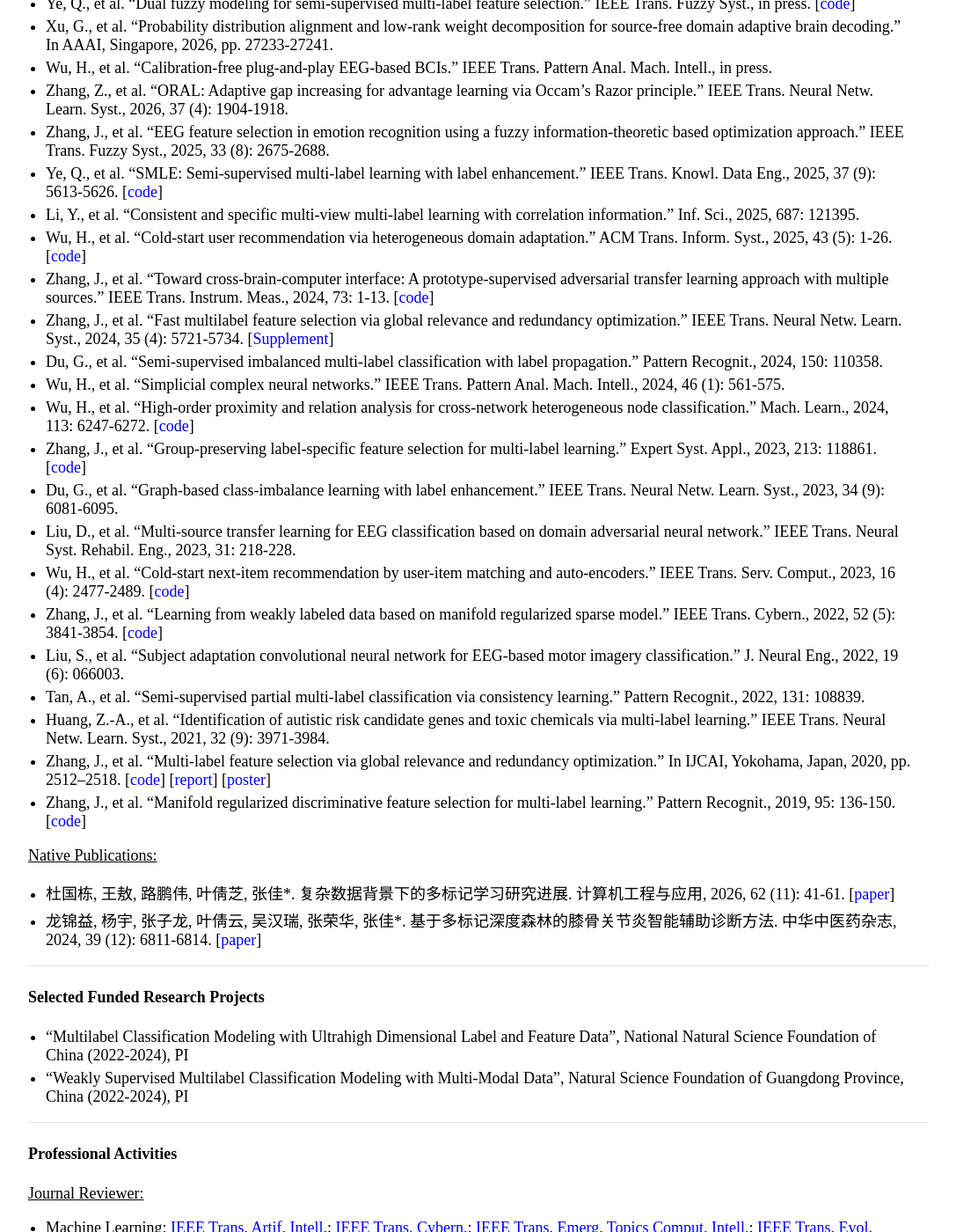
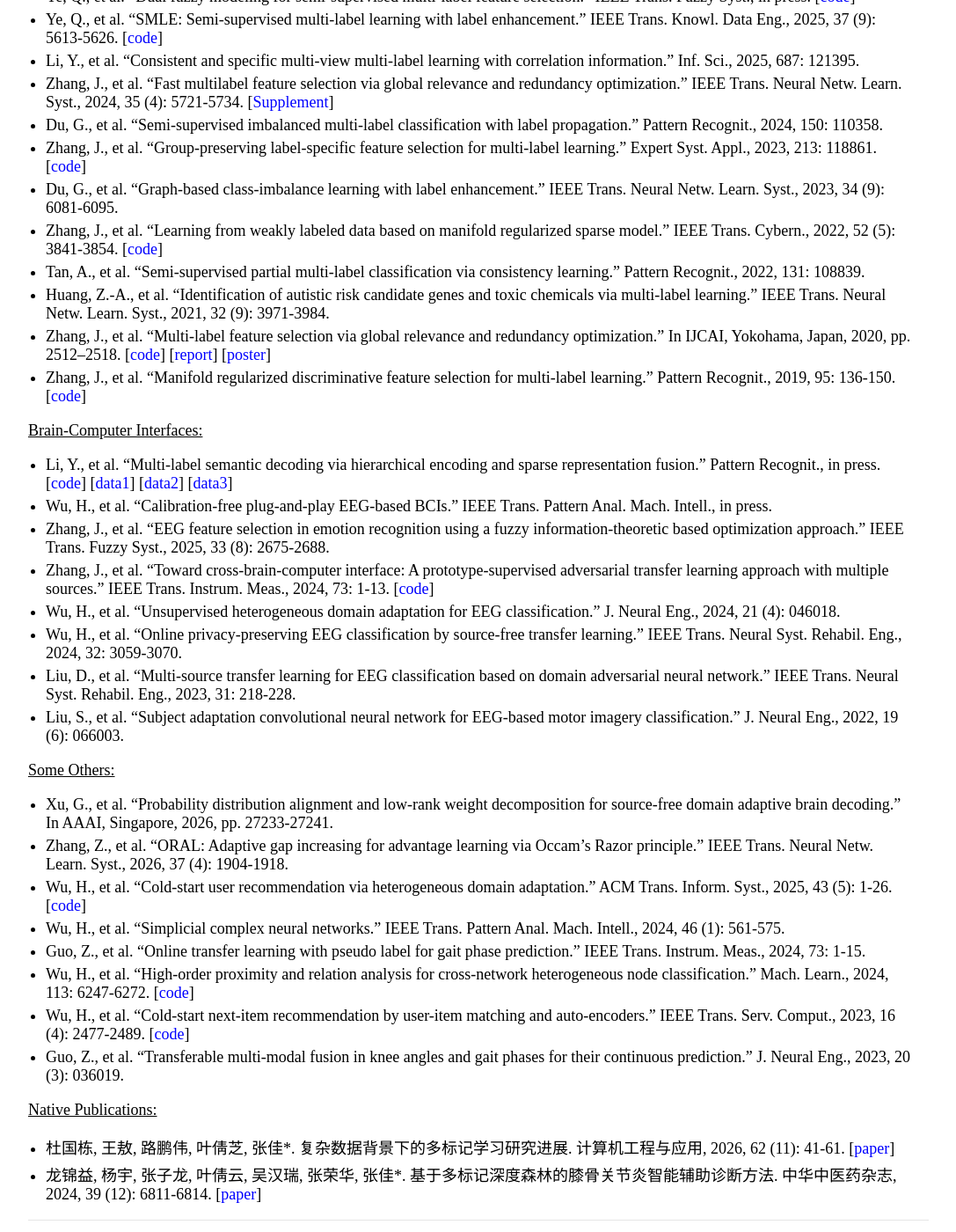
Before and after one commit to jiazhang-ml/jiazhang-ml.github.io, a Jekyll site: the page built from index.md, in a window 1280 px wide and 1400 px high, scrolled down 522 px. Shown: the whole window at 88% size, without its empty margins (96-1183 px from the left). Built offline with Jekyll 4.4.1, drawn with Linux system fonts in a browser that asks for light colours; some of the changed text lies outside the part shown.

Commit message:
Update index.md

```diff
--- a/index.md
+++ b/index.md
@@ -15,31 +15,41 @@ Email: [jiazhang@jnu.edu.cn](mailto:jiazhang@jnu.edu.cn)
 
 #### Publications and Citations: [at DBLP (2016 - date)](https://dblp.org/pid/80/2266-19.html) and [by Google Scholar](https://scholar.google.com.hk/citations?user=yBaTk-gAAAAJ&hl=en)
 
-* Li, Y., et al. "Multi-label semantic decoding via hierarchical encoding and sparse representation fusion." Pattern Recognit., in press. [[code](https://github.com/cseroun06/HERF)] [[data1](https://naturalscenesdataset.org/)] [[data2](https://crcns.org/data-sets/vc/vim-2)] [[data3](https://bold5000-dataset.github.io/website/download.html)]
+<u>Multi-Label Learning:</u>
 * Du, G., et al. "Missing multi-label learning with TSK fuzzy system and adaptive graph." IEEE Trans. Fuzzy Syst., in press. [[code](https://github.com/wangao-ysu/M2FSAG)]
 * Ye, Q., et al. "Dual fuzzy modeling for semi-supervised multi-label feature selection." IEEE Trans. Fuzzy Syst., in press. [[code](https://github.com/JNU-IHCILab/DuetFS)]
-* Xu, G., et al. "Probability distribution alignment and low-rank weight decomposition for source-free domain adaptive brain decoding." In AAAI, Singapore, 2026, pp. 27233-27241.
-* Wu, H., et al. "Calibration-free plug-and-play EEG-based BCIs." IEEE Trans. Pattern Anal. Mach. Intell., in press.
-* Zhang, Z., et al. "ORAL: Adaptive gap increasing for advantage learning via Occam's Razor principle." IEEE Trans. Neural Netw. Learn. Syst., 2026, 37 (4): 1904-1918.
-* Zhang, J., et al. "EEG feature selection in emotion recognition using a fuzzy information-theoretic based optimization approach." IEEE Trans. Fuzzy Syst., 2025, 33 (8): 2675-2688.
 * Ye, Q., et al. "SMLE: Semi-supervised multi-label learning with label enhancement." IEEE Trans. Knowl. Data Eng., 2025, 37 (9): 5613-5626. [[code](https://github.com/JNU-IHCILab/SMLE)]
 * Li, Y., et al. "Consistent and specific multi-view multi-label learning with correlation information." Inf. Sci., 2025, 687: 121395.
-* Wu, H., et al. "Cold-start user recommendation via heterogeneous domain adaptation." ACM Trans. Inform. Syst., 2025, 43 (5): 1-26. [[code](https://github.com/wuhanrui/FDMA)]
-* Zhang, J., et al. "Toward cross-brain-computer interface: A prototype-supervised adversarial transfer learning approach with multiple sources." IEEE Trans. Instrum. Meas., 2024, 73: 1-13. [[code](PSAT-main.zip)]
 * Zhang, J., et al. "Fast multilabel feature selection via global relevance and redundancy optimization." IEEE Trans. Neural Netw. Learn. Syst., 2024, 35 (4): 5721-5734. [[Supplement](SM-GRROfast.pdf)]
 * Du, G., et al. "Semi-supervised imbalanced multi-label classification with label propagation." Pattern Recognit., 2024, 150: 110358.
-* Wu, H., et al. "Simplicial complex neural networks." IEEE Trans. Pattern Anal. Mach. Intell., 2024, 46 (1): 561-575.
-* Wu, H., et al. "High-order proximity and relation analysis for cross-network heterogeneous node classification." Mach. Learn., 2024, 113: 6247-6272. [[code](https://github.com/wuhanrui/HoPRA)]
 * Zhang, J., et al. "Group-preserving label-specific feature selection for multi-label learning." Expert Syst. Appl., 2023, 213: 118861. [[code](https://codeocean.com/capsule/1281687/tree/v1)]
 * Du, G., et al. "Graph-based class-imbalance learning with label enhancement." IEEE Trans. Neural Netw. Learn. Syst., 2023, 34 (9): 6081-6095.
-* Liu, D., et al. "Multi-source transfer learning for EEG classification based on domain adversarial neural network." IEEE Trans. Neural Syst. Rehabil. Eng., 2023, 31: 218-228.
-* Wu, H., et al. "Cold-start next-item recommendation by user-item matching and auto-encoders." IEEE Trans. Serv. Comput., 2023, 16 (4): 2477-2489. [[code](https://github.com/wuhanrui/UIMA)]
 * Zhang, J., et al. "Learning from weakly labeled data based on manifold regularized sparse model." IEEE Trans. Cybern., 2022, 52 (5): 3841-3854. [[code](MSWL-master.zip)]
-* Liu, S., et al. "Subject adaptation convolutional neural network for EEG-based motor imagery classification." J. Neural Eng., 2022, 19 (6): 066003.
 * Tan, A., et al. "Semi-supervised partial multi-label classification via consistency learning." Pattern Recognit., 2022, 131: 108839.
 * Huang, Z.-A., et al. "Identification of autistic risk candidate genes and toxic chemicals via multi-label learning." IEEE Trans. Neural Netw. Learn. Syst., 2021, 32 (9): 3971-3984.
 * Zhang, J., et al. "Multi-label feature selection via global relevance and redundancy optimization." In IJCAI, Yokohama, Japan, 2020, pp. 2512–2518. [[code](GRRO-master.zip)] [[report](v15.pptx)] [[poster](poster.pdf)]
 * Zhang, J., et al. "Manifold regularized discriminative feature selection for multi-label learning." Pattern Recognit., 2019, 95: 136-150. [[code](MDFS-master.zip)]
+
+<u>Brain-Computer Interfaces:</u>
+* Li, Y., et al. "Multi-label semantic decoding via hierarchical encoding and sparse representation fusion." Pattern Recognit., in press. [[code](https://github.com/cseroun06/HERF)] [[data1](https://naturalscenesdataset.org/)] [[data2](https://crcns.org/data-sets/vc/vim-2)] [[data3](https://bold5000-dataset.github.io/website/download.html)]
+* Wu, H., et al. "Calibration-free plug-and-play EEG-based BCIs." IEEE Trans. Pattern Anal. Mach. Intell., in press.
+* Zhang, J., et al. "EEG feature selection in emotion recognition using a fuzzy information-theoretic based optimization approach." IEEE Trans. Fuzzy Syst., 2025, 33 (8): 2675-2688.
+* Zhang, J., et al. "Toward cross-brain-computer interface: A prototype-supervised adversarial transfer learning approach with multiple sources." IEEE Trans. Instrum. Meas., 2024, 73: 1-13. [[code](PSAT-main.zip)]
+* Wu, H., et al. "Unsupervised heterogeneous domain adaptation for EEG classification." J. Neural Eng., 2024, 21 (4): 046018.
+* Wu, H., et al. "Online privacy-preserving EEG classification by source-free transfer learning." IEEE Trans. Neural Syst. Rehabil. Eng., 2024, 32: 3059-3070.
+* Liu, D., et al. "Multi-source transfer learning for EEG classification based on domain adversarial neural network." IEEE Trans. Neural Syst. Rehabil. Eng., 2023, 31: 218-228.
+* Liu, S., et al. "Subject adaptation convolutional neural network for EEG-based motor imagery classification." J. Neural Eng., 2022, 19 (6): 066003.
+
+<u>Some Others:</u>
+* Xu, G., et al. "Probability distribution alignment and low-rank weight decomposition for source-free domain adaptive brain decoding." In AAAI, Singapore, 2026, pp. 27233-27241.
+* Zhang, Z., et al. "ORAL: Adaptive gap increasing for advantage learning via Occam's Razor principle." IEEE Trans. Neural Netw. Learn. Syst., 2026, 37 (4): 1904-1918.
+* Wu, H., et al. "Cold-start user recommendation via heterogeneous domain adaptation." ACM Trans. Inform. Syst., 2025, 43 (5): 1-26. [[code](https://github.com/wuhanrui/FDMA)]
+* Wu, H., et al. "Simplicial complex neural networks." IEEE Trans. Pattern Anal. Mach. Intell., 2024, 46 (1): 561-575.
+* Guo, Z., et al. "Online transfer learning with pseudo label for gait phase prediction." IEEE Trans. Instrum. Meas., 2024, 73: 1-15.
+* Wu, H., et al. "High-order proximity and relation analysis for cross-network heterogeneous node classification." Mach. Learn., 2024, 113: 6247-6272. [[code](https://github.com/wuhanrui/HoPRA)]
+* Wu, H., et al. "Cold-start next-item recommendation by user-item matching and auto-encoders." IEEE Trans. Serv. Comput., 2023, 16 (4): 2477-2489. [[code](https://github.com/wuhanrui/UIMA)]
+* Guo, Z., et al. "Transferable multi-modal fusion in knee angles and gait phases for their continuous prediction." J. Neural Eng., 2023, 20 (3): 036019.
+
 
 <u>Native Publications:</u>
 * 杜国栋, 王敖, 路鹏伟, 叶倩芝, 张佳*. 复杂数据背景下的多标记学习研究进展. 计算机工程与应用, 2026, 62 (11): 41-61. [[paper](SMLL.pdf)]
```
